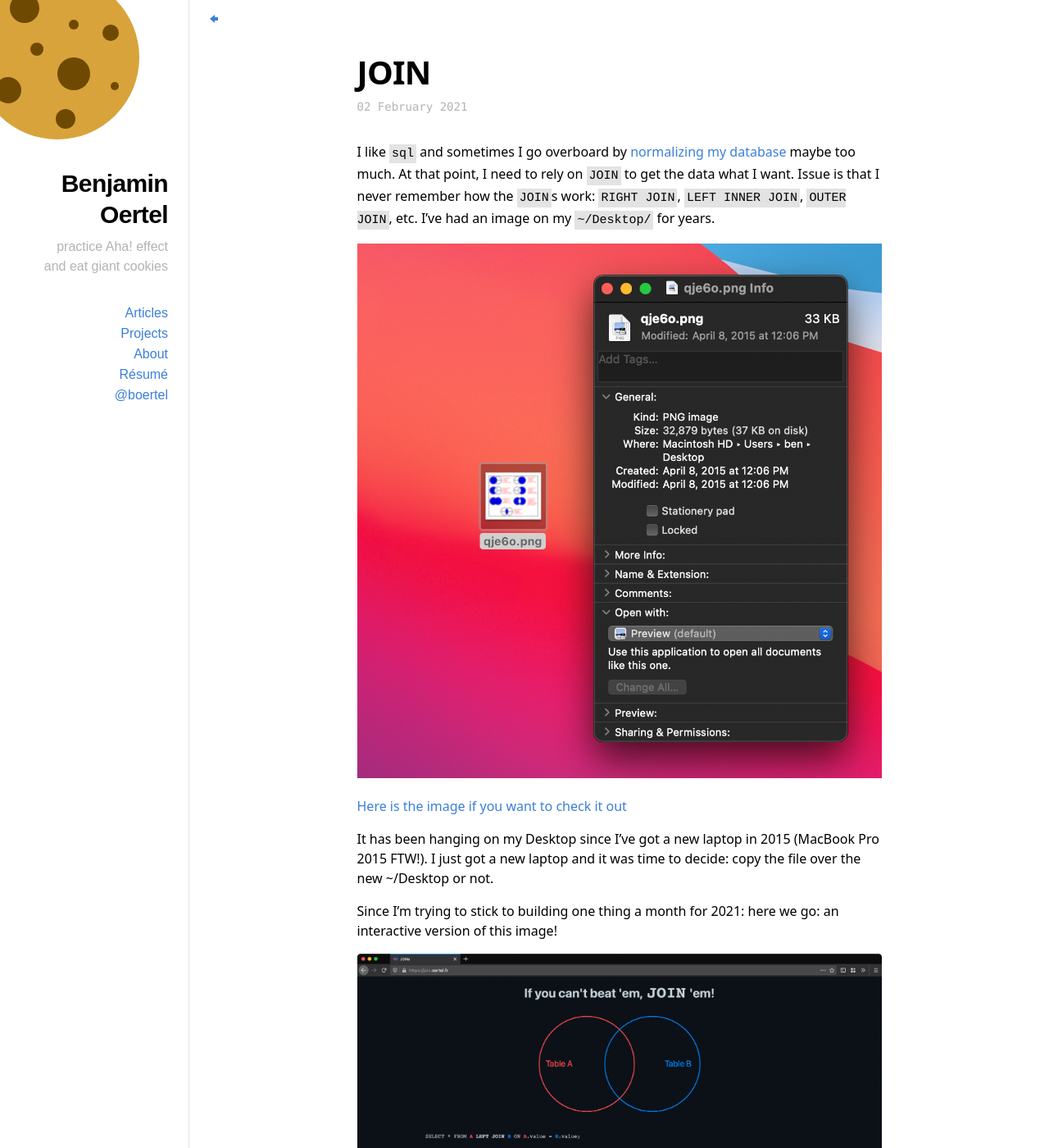
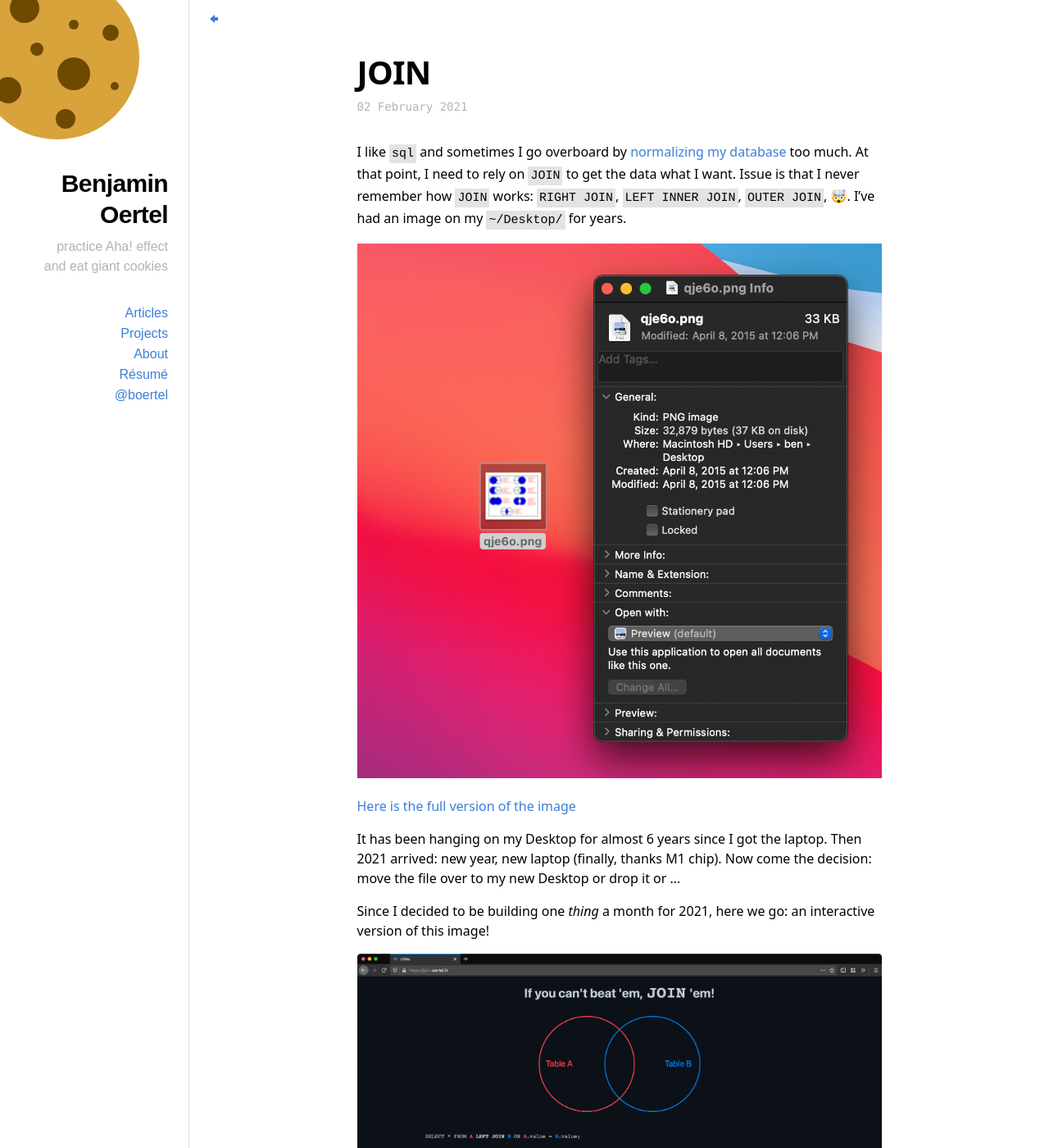
Before and after one commit to boertel/blog, a Jekyll site: the page built from _posts/2021-02-02-join.md, in a window 1280 px wide and 1400 px high. Shown: the whole window at 82% size. Built offline with Jekyll 4.4.1, drawn with Linux system fonts in a browser that asks for light colours.

Commit message:
update content

```diff
--- a/_posts/2021-02-02-join.md
+++ b/_posts/2021-02-02-join.md
@@ -5,15 +5,15 @@ permalink: join
 published: true
 ---
 
-I like `sql` and sometimes I go overboard by [normalizing my database](https://en.wikipedia.org/wiki/Database_normalization) maybe too much. At that point, I need to rely on `JOIN` to get the data what I want. Issue is that I never remember how the `JOIN`s work: `RIGHT JOIN`, `LEFT INNER JOIN`, `OUTER JOIN`, etc. I've had an image on my `~/Desktop/` for years.
+I like `sql` and sometimes I go overboard by [normalizing my database](https://en.wikipedia.org/wiki/Database_normalization) too much. At that point, I need to rely on `JOIN` to get the data what I want. Issue is that I never remember how `JOIN` works: `RIGHT JOIN`, `LEFT INNER JOIN`, `OUTER JOIN`, 🤯. I've had an image on my `~/Desktop/` for years.
 
 ![Created: April 2015](/media/join/desktop.png)
 
-<a href="/media/join/qje6o.png" target="_blank">Here is the image if you want to check it out</a>
+<a href="/media/join/qje6o.png" target="_blank">Here is the full version of the image</a>
 
-It has been hanging on my Desktop since I've got a new laptop in 2015 (MacBook Pro 2015 FTW!). I just got a new laptop and it was time to decide: copy the file over the new ~/Desktop or not.
+It has been hanging on my Desktop for almost 6 years since I got the laptop. Then 2021 arrived: new year, new laptop (finally, thanks M1 chip). Now come the decision: move the file over to my new Desktop or drop it or ...
 
-Since I'm trying to stick to building one thing a month for 2021: here we go: an interactive version of this image!
+Since I decided to be building one _thing_ a month for 2021, here we go: an interactive version of this image!
 
 ![Give it a try](/media/join/webapp.png)
 
```
